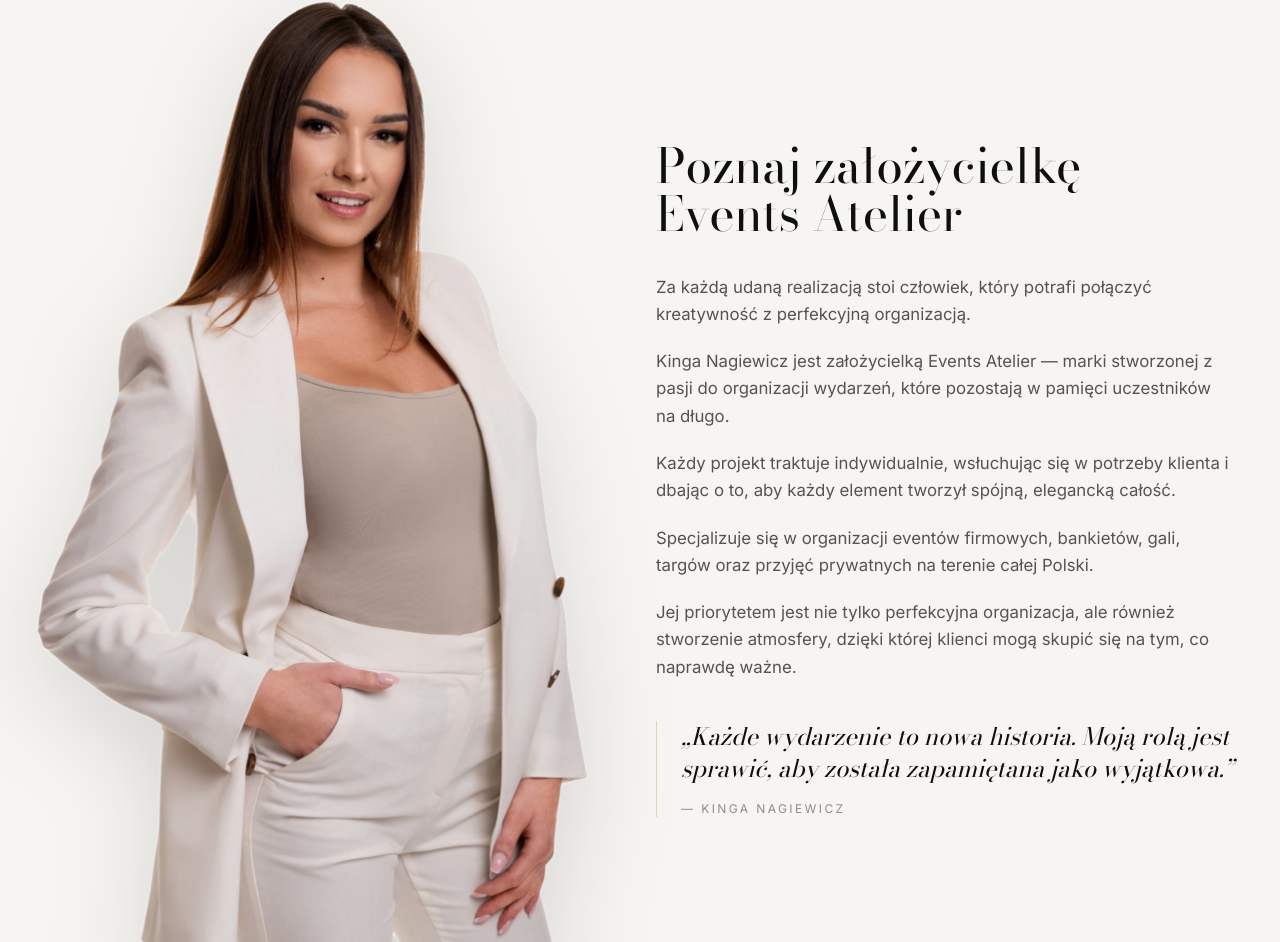
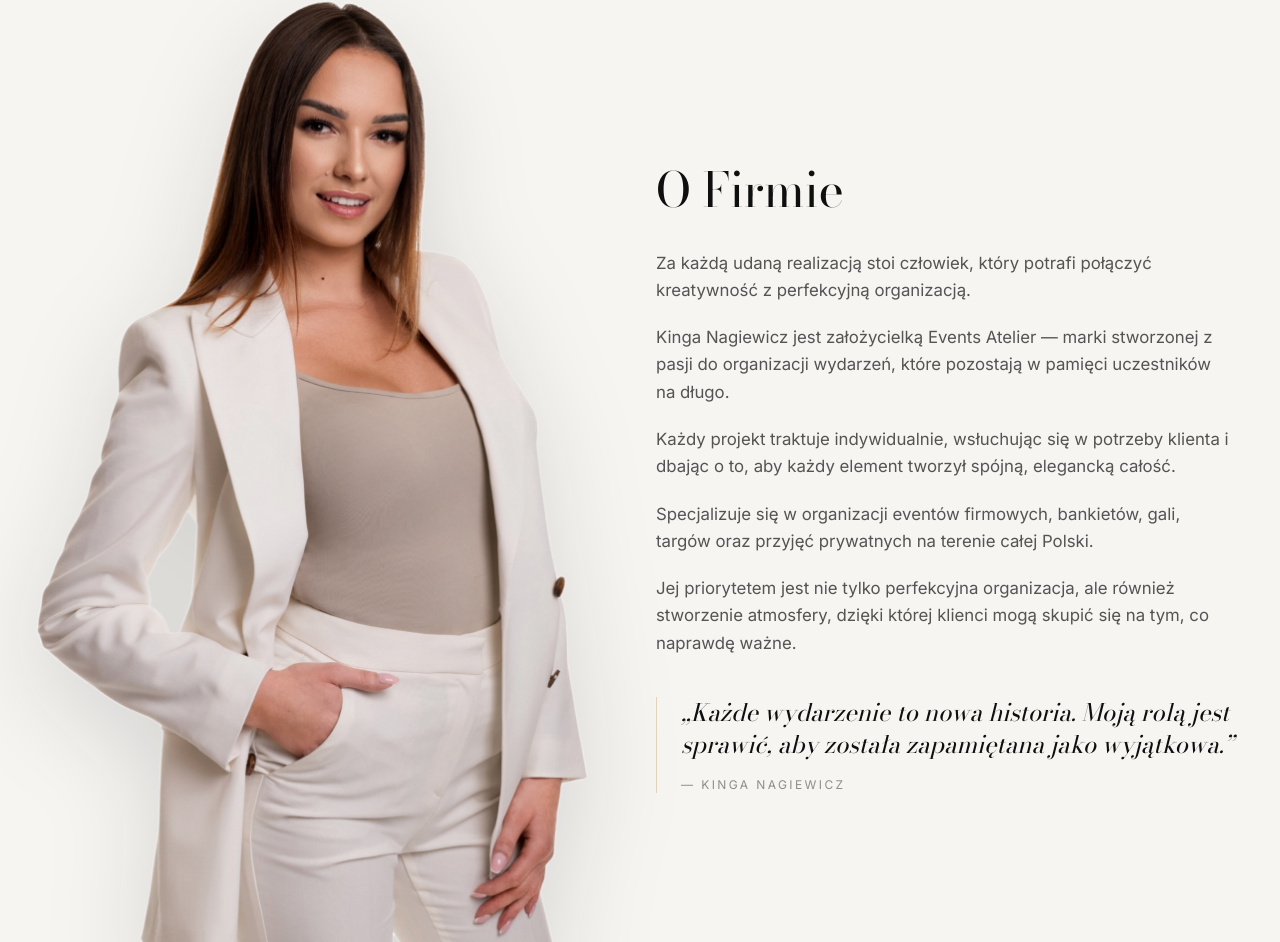
Before and after one commit to soldanek-wq/kiniaevents, a Next.js app: page / in a window 1280 px wide. Shown: the part 988-1930 px from the top of the page. Built offline with nearby package versions, Linux system fonts and the light colour scheme.

Commit message:
Update About.tsx

```diff
--- a/components/About.tsx
+++ b/components/About.tsx
@@ -40,7 +40,7 @@
         <div className="order-1 lg:order-2 lg:col-span-6">
           <Reveal>
             <h2 className="font-display max-w-md text-3xl leading-tight text-ink sm:text-4xl md:text-5xl">
-              Poznaj założycielkę Events Atelier
+              O Firmie
             </h2>
           </Reveal>
 
```
